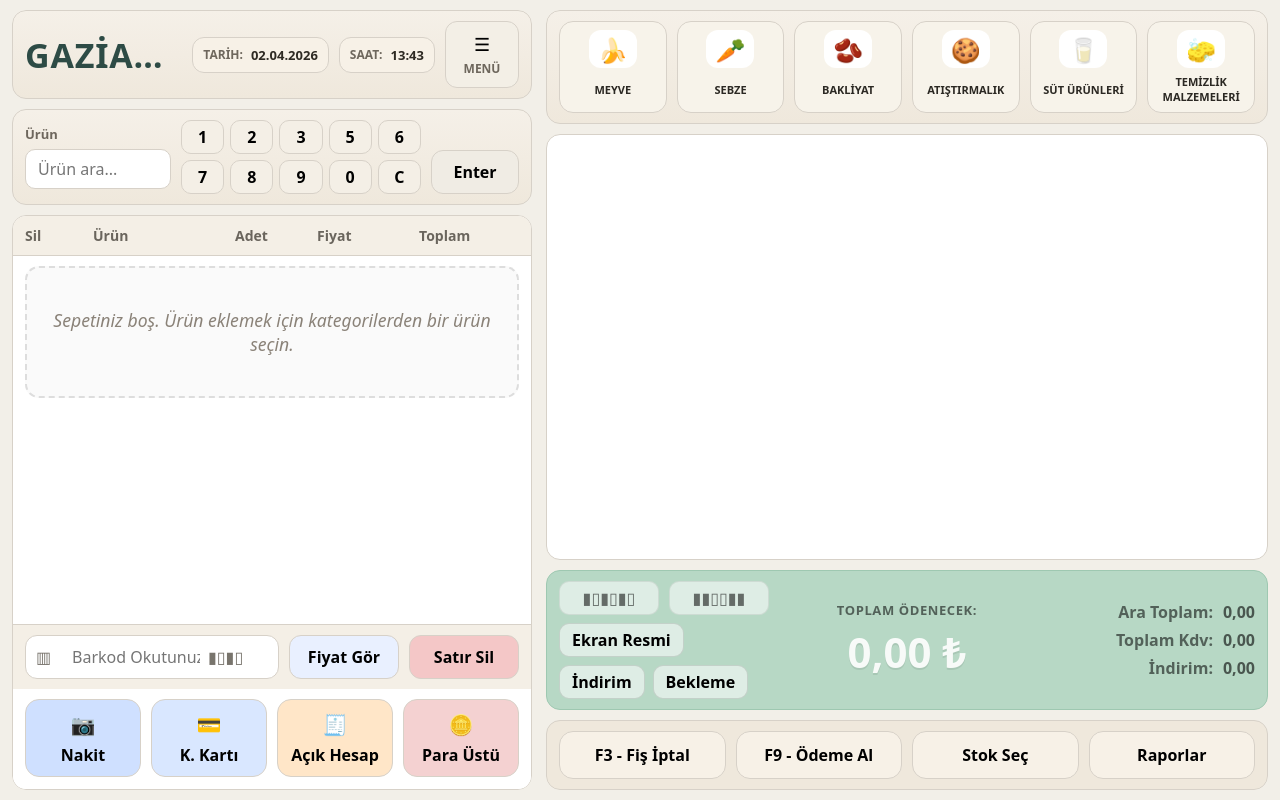
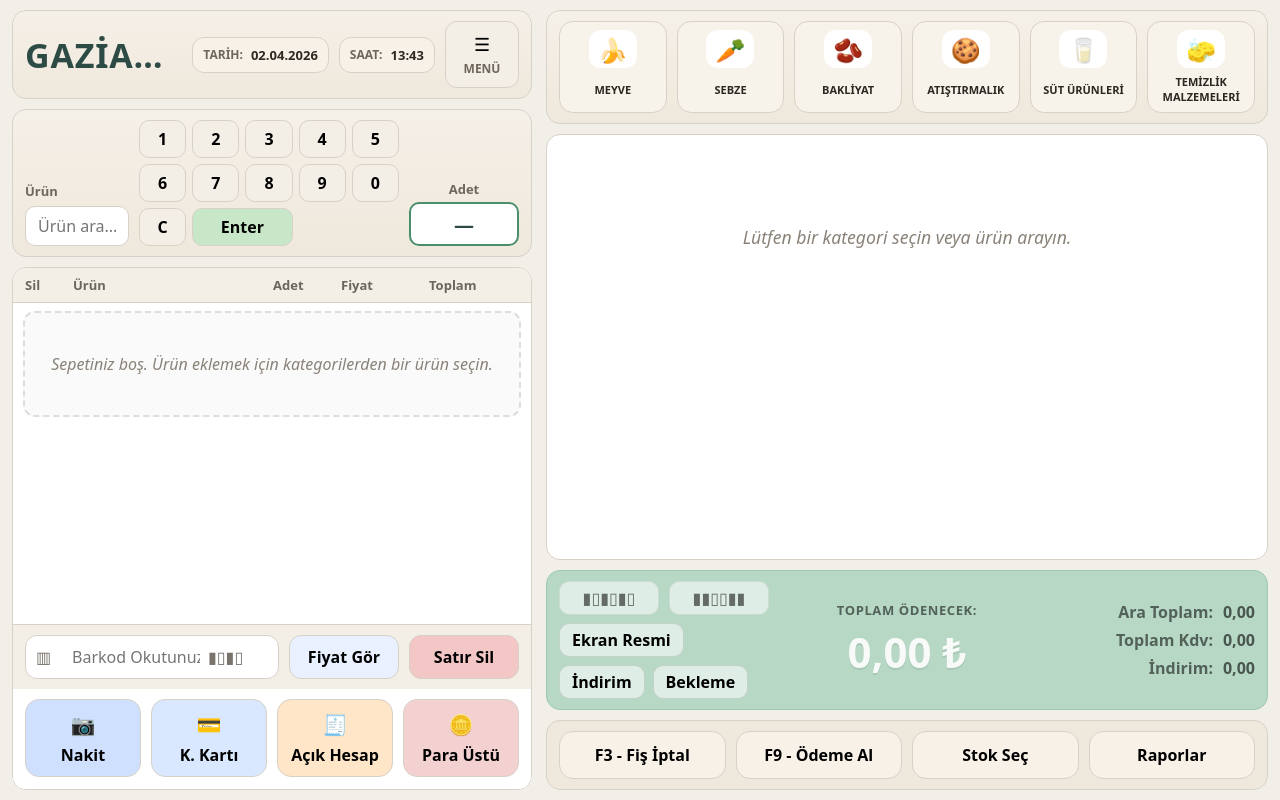
Before and after one commit to EsraKeskin42/market-sistem, a React (Vite) app: page / in a window 1280 px wide. Built offline with nearby package versions, Linux system fonts and the light colour scheme.

Commit message:
Enhance cart functionality and styles: introduce compact layout options, update grid structures, and improve product display with new item count and keypad features.

```diff
--- a/src/App.css
+++ b/src/App.css
@@ -206,8 +206,8 @@ body,
 /* Sepet (cart) */
 .cart {
   display: grid;
-  /* cartHead | cartRows(flex) | barcodeRow | payRow */
-  grid-template-rows: auto 1fr auto auto;
+  /* cartHead | cartRows(flex) | cartItemCount | barcodeRow | payRow */
+  grid-template-rows: auto 1fr auto auto auto;
   background: var(--panel-bg, #faf7f2);
   border: 1px solid var(--stroke, #d9d3c8);
   border-radius: 14px;
@@ -217,18 +217,18 @@ body,
 }
 
 .cartHead {
-  padding: 10px 12px;
+  padding: 8px 12px;
   background: #f4efe6;
   border-bottom: 1px solid var(--stroke, #d9d3c8);
   flex-shrink: 0;
 }
 
-/* Başlık sütunları - 5 sütunlu grid */
+/* Başlık sütunları */
 .cartCols {
   display: grid;
-  grid-template-columns: 56px 1fr 70px 90px 100px;
-  gap: 12px;
-  font-size: 14px;
+  grid-template-columns: 40px 1fr 60px 80px 90px;
+  gap: 8px;
+  font-size: 13px;
   color: #6a655d;
   font-weight: 800;
   align-items: center;
@@ -238,132 +238,112 @@ body,
 .cartRows {
   overflow-y: auto;
   overflow-x: hidden;
-  padding: 10px 12px;
+  padding: 8px 10px;
   background: #ffffff;
   min-height: 0;
 }
 
-/* SEPET SATIRI - YENİ GRID YAPISI */
-.cartRow {
+/* KOMPAKT SEPET SATIRI - Küçük boyut */
+.cartRow.compact {
   display: grid;
-  grid-template-columns: 56px 1fr 0px 70px 140px;
-  gap: 12px;
-  padding: 14px 12px;
-  border-radius: 14px;
+  grid-template-columns: 40px 1fr 0px 60px 90px;
+  gap: 8px;
+  padding: 8px 10px;
+  border-radius: 10px;
   background: #faf8f4;
-  border: 2px solid #eee7dc;
-  margin-bottom: 10px;
+  border: 1px solid #eee7dc;
+  margin-bottom: 6px;
   align-items: center;
-  min-height: 100px;
+  min-height: 50px;
 }
 
-/* YENİ: Yatay düzen - İkon sol, isim sağ (AYNI SATIRDA) */
-.cartNameHorizontal {
+/* Sadece ürün ismi - ikon yok */
+.cartNameCompact {
   display: flex;
-  flex-direction: row;
   align-items: center;
   justify-content: flex-start;
-  gap: 16px;
-  padding: 8px 0;
   overflow: hidden;
 }
 
-/* BÜYÜK İKON */
-.productIconBig {
-  font-size: 3.2rem;
-  line-height: 1;
-  flex-shrink: 0;
-  filter: drop-shadow(0 3px 6px rgba(0,0,0,0.15));
-  display: flex;
-  align-items: center;
-  justify-content: center;
-  width: 64px;
-  height: 64px;
-  background: #ffffff;
-  border-radius: 16px;
-  border: 2px solid #e8e4df;
-}
-
-/* BÜYÜK BOLD İSİM - SOLA YASLI */
-.productNameBold {
-  font-size: 1.35rem;
-  font-weight: 800;
-  color: #1a1a1a;
+/* Kompakt ürün ismi */
+.productNameCompact {
+  font-size: 1rem;
+  font-weight: 700;
+  color: #2b2823;
   text-align: left;
   text-transform: uppercase;
-  letter-spacing: 0.6px;
+  letter-spacing: 0.4px;
   line-height: 1.2;
-  flex: 1;
   overflow: hidden;
   text-overflow: ellipsis;
   white-space: nowrap;
 }
 
-/* Adet kontrol butonları */
-.cartControls {
+/* Kompakt adet kontrol butonları */
+.cartControls.compact {
   display: flex;
   flex-direction: column;
-  gap: 10px;
+  gap: 4px;
   align-items: center;
   justify-content: center;
 }
 
-.cartControls .mini {
-  width: 42px;
-  height: 42px;
-  border-radius: 12px;
-  border: 2px solid #d9d3c8;
+.cartControls.compact .mini.small {
+  width: 28px;
+  height: 28px;
+  border-radius: 8px;
+  border: 1px solid #d9d3c8;
   background: #f3efe7;
   cursor: pointer;
   font-weight: 900;
-  font-size: 1.3rem;
+  font-size: 1rem;
   display: flex;
   align-items: center;
   justify-content: center;
   transition: all 0.15s ease;
 }
 
-.cartControls .mini:hover {
+.cartControls.compact .mini.small:hover {
   background: #e8e4df;
   transform: scale(1.05);
 }
 
-/* Fiyat bölümü */
-.cartCalc {
+/* Kompakt fiyat bölümü */
+.cartCalc.compact {
   display: flex;
   flex-direction: column;
   align-items: flex-end;
   justify-content: center;
-  gap: 6px;
+  gap: 2px;
 }
 
-.calc {
-  font-size: 1rem;
+.calc.small {
+  font-size: 0.85rem;
   color: #6a655d;
   font-weight: 700;
 }
 
-.sum {
-  font-size: 1.4rem;
+.sum.small {
+  font-size: 1rem;
   font-weight: 900;
   color: #2d4b45;
 }
 
-.try {
-  font-size: 1.2rem;
+.try.small {
+  font-size: 0.9rem;
   font-weight: 900;
   color: #8a8278;
 }
 
-/* Sil butonu */
-.deleteBtn.mini {
-  width: 44px;
-  height: 44px;
+/* Kompakt sil butonu */
+.deleteBtn.mini.small {
+  width: 28px;
+  height: 28px;
   border-radius: 50%;
   background: #ffebee;
   color: #c62828;
-  border: 2px solid #ffcdd2;
-  font-size: 1.6rem;
+  border: 1px solid #ffcdd2;
+  font-size: 1.2rem;
   font-weight: 900;
   cursor: pointer;
   display: flex;
@@ -372,24 +352,49 @@ body,
   transition: all 0.15s ease;
 }
 
-.deleteBtn.mini:hover {
+.deleteBtn.mini.small:hover {
   background: #ffcdd2;
   transform: scale(1.1);
 }
 
+/* YENİ: Ürün Sayısı Bilgisi */
+.cartItemCount {
+  display: flex;
+  align-items: center;
+  justify-content: space-between;
+  padding: 8px 12px;
+  background: #f4efe6;
+  border-top: 1px solid var(--stroke, #d9d3c8);
+  border-bottom: 1px solid var(--stroke, #d9d3c8);
+}
+
+.itemCountLabel {
+  font-size: 13px;
+  font-weight: 700;
+  color: #6a655d;
+}
+
+.itemCountValue {
+  font-size: 14px;
+  font-weight: 900;
+  color: #2d4b45;
+  background: #ffffff;
+  padding: 4px 10px;
+  border-radius: 8px;
+  border: 1px solid #d9d3c8;
+}
+
 /* Boş sepet mesajı */
-.cartRows > div:first-child:only-child {
-  padding: 50px 20px;
+.emptyCartMessage {
+  padding: 40px 20px;
   text-align: center;
   color: #8a8278;
-  font-size: 1.1rem;
+  font-size: 1rem;
   font-style: italic;
   background: #fafafa;
-  border-radius: 14px;
+  border-radius: 12px;
   border: 2px dashed #ddd;
 }
-
-/* ESKİ .cartName .n ve .m STILLERİ KALDIRILDI - YENİ cartNameHorizontal KULLANILIYOR */
 
 /* Barkod satırı */
 .barcodeRow {
@@ -543,6 +548,7 @@ body,
   color: #2b2823;
   text-align: center;
   white-space: pre-line;
+  /* Uzun etiketlerin taşmasını önle */
   overflow: hidden;
   text-overflow: ellipsis;
   width: 100%;
@@ -733,3 +739,59 @@ body,
   text-overflow: ellipsis;
   white-space: nowrap;
 }
+
+/* Keypad ve Adet Girişi */
+.searchRow {
+  display: grid;
+  grid-template-columns: 1fr 260px 110px;
+  gap: 10px;
+  align-items: end;
+}
+
+.quantityDisplay {
+  display: grid;
+  grid-template-rows: auto 1fr;
+  gap: 4px;
+  text-align: center;
+}
+
+.qtyValue {
+  height: 44px;
+  background: #ffffff;
+  border: 2px solid #4a8f6b;
+  border-radius: 10px;
+  font-size: 20px;
+  font-weight: 900;
+  display: flex;
+  align-items: center;
+  justify-content: center;
+  color: #2d4b45;
+}
+
+.keypad {
+  display: grid;
+  grid-template-columns: repeat(5, 1fr);
+  gap: 6px;
+}
+
+.keypad button {
+  height: 38px;
+  font-size: 16px;
+  font-weight: 700;
+}
+
+.enterBtn {
+  background: #c8e6c8 !important;
+  font-weight: 800;
+  grid-column: span 2;
+}
+
+/* Boş ürün mesajı */
+.emptyProducts {
+  grid-column: 1 / -1;
+  padding: 80px 20px;
+  text-align: center;
+  color: #8a8278;
+  font-size: 1.1rem;
+  font-style: italic;
+}
--- a/src/App.tsx
+++ b/src/App.tsx
@@ -1,41 +1,40 @@
-import { useEffect, useMemo, useState } from 'react'
-import './App.css'
+import { useEffect, useMemo, useState, useCallback } from 'react';
+import './App.css';
 
 interface CartItem {
-  name: string
-  price: string
-  numericPrice: number
-  qty: number
-  art: string
+  name: string;
+  price: string;
+  numericPrice: number;
+  qty: number;
+  art: string;
 }
 
 function App() {
-  const win = globalThis as any
-  const cityFromElectron = win?.market?.city as string | null | undefined
+  const win = globalThis as any;
+  const cityFromElectron = win?.market?.city as string | null | undefined;
 
   const [storeName] = useState(() => {
-    const cityFromStorage =
-      typeof window !== 'undefined' ? window.localStorage.getItem('market_city') : null
-    return cityFromElectron || cityFromStorage || 'GAZİANTEP'
-  })
+    const cityFromStorage = typeof window !== 'undefined' ? window.localStorage.getItem('market_city') : null;
+    return cityFromElectron || cityFromStorage || 'GAZİANTEP';
+  });
 
-  const [activeCategoryId, setActiveCategoryId] = useState<string | null>(null)
-  const [now, setNow] = useState(() => new Date())
-  const [cart, setCart] = useState<CartItem[]>([])
+  const [activeCategoryId, setActiveCategoryId] = useState<string | null>(null);
+  const [searchTerm, setSearchTerm] = useState('');
+  const [quantityInput, setQuantityInput] = useState('');
+  const [now, setNow] = useState(() => new Date());
+  const [cart, setCart] = useState<CartItem[]>([]);
 
-  // Saat güncellemesi
   useEffect(() => {
-    const t = setInterval(() => setNow(new Date()), 1000)
-    return () => clearInterval(t)
-  }, [])
+    const t = setInterval(() => setNow(new Date()), 1000);
+    return () => clearInterval(t);
+  }, []);
 
-  // Electron'dan şehir gelirse kaydet
   useEffect(() => {
-    if (!cityFromElectron) return
+    if (!cityFromElectron) return;
     try {
-      window.localStorage.setItem('market_city', cityFromElectron)
+      window.localStorage.setItem('market_city', cityFromElectron);
     } catch {}
-  }, [cityFromElectron])
+  }, [cityFromElectron]);
 
   const categories = useMemo(() => [
     { id: 'meyve', label: 'MEYVE', icon: '🍌' },
@@ -44,9 +43,8 @@ function App() {
     { id: 'atis', label: 'ATIŞTIRMALIK', icon: '🍪' },
     { id: 'sut', label: 'SÜT ÜRÜNLERİ', icon: '🥛' },
     { id: 'temizlik', label: 'TEMİZLİK\nMALZEMELERİ', icon: '🧽' },
-  ], [])
+  ], []);
 
-  // ====================== ÜRÜN VERİLERİ ======================
   const productsByCategory = useMemo(() => ({
     meyve: [
       { name: 'MUZ', price: '25,00 TL', art: '🍌' },
@@ -114,88 +112,113 @@ function App() {
       { name: 'KAĞIT HAVLU (6\'lı)', price: '85,00 TL', art: '🧻' },
       { name: 'TUVALET KAĞIDI (16\'lı)', price: '140,00 TL', art: '🧻' }
     ],
-  } as Record<string, Array<{ name: string; price: string; art: string }>>), [])
+  } as Record<string, Array<{ name: string; price: string; art: string }>>), []);
+
+  const allProducts = useMemo(() => Object.values(productsByCategory).flat(), [productsByCategory]);
 
   const activeProducts = useMemo(() => {
-    if (!activeCategoryId) return []
-    return productsByCategory[activeCategoryId] ?? []
-  }, [activeCategoryId, productsByCategory])
+    if (searchTerm.trim()) {
+      const term = searchTerm.toLowerCase().trim();
+      return allProducts.filter(p => p.name.toLowerCase().includes(term));
+    }
+    if (activeCategoryId) return productsByCategory[activeCategoryId] ?? [];
+    return [];
+  }, [searchTerm, activeCategoryId, allProducts, productsByCategory]);
 
-  // Fiyatı sayıya çevirme
   const parsePrice = (priceStr: string): number => {
-    return parseFloat(priceStr.replace(',', '.').replace(' TL', ''))
+    return parseFloat(priceStr.replace(',', '.').replace(' TL', '')) || 0;
+  };
+
+  // ====================== ÜRÜN EKLEME ======================
+  const addToCart = useCallback((product: { name: string; price: string; art: string }, customQty?: number) => {
+    const qtyToAdd = customQty !== undefined
+      ? customQty
+      : (quantityInput ? parseInt(quantityInput) || 1 : 1);
+
+    if (qtyToAdd < 1) return;
+
+    const numericPrice = parsePrice(product.price);
+
+    setCart((prev) => {
+      const existingIndex = prev.findIndex(item => item.name === product.name);
+      if (existingIndex !== -1) {
+        const updated = [...prev];
+        updated[existingIndex].qty += qtyToAdd;
+        return updated;
+      } else {
+        return [...prev, {
+          name: product.name,
+          price: product.price,
+          numericPrice,
+          qty: qtyToAdd,
+          art: product.art
+        }];
+      }
+    });
+
+    setQuantityInput('');
+  }, [quantityInput]);
+
+  // ====================== KEYPAD ENTER (EN ÖNEMLİ DÜZELTME) ======================
+  const handleKeypadEnter = useCallback(() => {
+    const currentInput = quantityInput.trim();
+    if (!currentInput || activeProducts.length === 0) {
+      setQuantityInput('');
+      return;
     }
 
-  // Sepete ürün ekleme
-  const addToCart = (product: { name: string; price: string; art: string }) => {
-    const numericPrice = parsePrice(product.price)
-
-    setCart(prev => {
-      const existingIndex = prev.findIndex(item => item.name === product.name)
-
-      if (existingIndex !== -1) {
-        // Aynı ürün varsa adet artır
-        const updated = [...prev]
-        updated[existingIndex] = {
-          ...updated[existingIndex],
-          qty: updated[existingIndex].qty + 1
-        }
-        return updated
-      } else {
-        // Yeni ürün ekle
-        return [
-          ...prev,
-          { name: product.name, price: product.price, numericPrice, qty: 1, art: product.art }
-        ]
-      }
-    })
+    const qty = parseInt(currentInput);
+    if (isNaN(qty) || qty < 1) {
+      setQuantityInput('');
+      return;
     }
 
-  // Sepetten ürün tamamen silme
+    // En güncel değeri kullanarak ekle
+    addToCart(activeProducts[0], qty);
+  }, [quantityInput, activeProducts, addToCart]);
+
+  const handleKeypad = (key: string) => {
+    if (key === 'C') {
+      setQuantityInput('');
+    } else if (key === 'Enter') {
+      handleKeypadEnter();
+    } else {
+      setQuantityInput(prev => (prev + key).slice(0, 5));
+    }
+  };
+
   const removeFromCart = (index: number) => {
-    setCart(prev => prev.filter((_, i) => i !== index))
-  }
+    setCart(prev => prev.filter((_, i) => i !== index));
+  };
 
-  // Adet değiştirme (artırma / azaltma)
   const changeQuantity = (index: number, delta: number) => {
     setCart(prev => {
-      const newCart = [...prev]
-      const currentQty = newCart[index].qty
-      const newQty = currentQty + delta
+      const newCart = [...prev];
+      const newQty = newCart[index].qty + delta;
+      if (newQty < 1) return newCart.filter((_, i) => i !== index);
+      newCart[index].qty = newQty;
+      return newCart;
+    });
+  };
 
-      if (newQty < 1) {
-        return newCart.filter((_, i) => i !== index)
-      }
-
-      newCart[index] = {
-        ...newCart[index],
-        qty: newQty
-      }
-
-      return newCart
-    })
-  }
-
-  // Toplamları hesaplama
   const totals = useMemo(() => {
-    const subtotal = cart.reduce((sum, item) => sum + item.numericPrice * item.qty, 0)
-    const tax = subtotal * 0.08 // %8 KDV
-    const discount = 0
-    const total = subtotal + tax - discount
+    const subtotal = cart.reduce((sum, item) => sum + item.numericPrice * item.qty, 0);
+    const tax = subtotal * 0.08;
+    const total = subtotal + tax;
 
     return {
       subtotal: subtotal.toFixed(2).replace('.', ','),
       tax: tax.toFixed(2).replace('.', ','),
-      discount: discount.toFixed(2).replace('.', ','),
-      total: total.toFixed(2).replace('.', ',')
-    }
-  }, [cart])
+      discount: '0,00',
+      total: total.toFixed(2).replace('.', ','),
+      totalItems: cart.reduce((sum, item) => sum + item.qty, 0)
+    };
+  }, [cart]);
 
   return (
     <div className="pos">
       <div className="posGrid">
         <aside className="left">
-          {/* Brand Row */}
           <div className="brandRow">
             <div className="brand">{storeName}</div>
             <div className="dt">
@@ -218,28 +241,36 @@ function App() {
             </button>
           </div>
 
-          {/* Search Row */}
           <div className="searchRow">
             <label className="field">
               <div className="fieldLabel">Ürün</div>
-              <input className="fieldInput" placeholder="Ürün ara..." />
+              <input
+                className="fieldInput"
+                placeholder="Ürün ara..."
+                value={searchTerm}
+                onChange={(e) => setSearchTerm(e.target.value)}
+              />
             </label>
+
             <div className="keypad">
-              <button type="button">1</button>
-              <button type="button">2</button>
-              <button type="button">3</button>
-              <button type="button">5</button>
-              <button type="button">6</button>
-              <button type="button">7</button>
-              <button type="button">8</button>
-              <button type="button">9</button>
-              <button type="button">0</button>
-              <button type="button">C</button>
-            </div>
-            <button className="enterBtn" type="button">Enter</button>
+              {['1','2','3','4','5','6','7','8','9','0','C','Enter'].map(key => (
+                <button
+                  key={key}
+                  type="button"
+                  onClick={() => handleKeypad(key)}
+                  className={key === 'Enter' ? 'enterBtn' : ''}
+                >
+                  {key}
+                </button>
+              ))}
             </div>
 
-          {/* ====================== SEPET ====================== */}
+            <div className="quantityDisplay">
+              <div className="fieldLabel">Adet</div>
+              <div className="qtyValue">{quantityInput || '—'}</div>
+            </div>
+          </div>
+
           <div className="cart">
             <div className="cartHead">
               <div className="cartCols">
@@ -250,62 +281,42 @@ function App() {
                 <span>Toplam</span>
               </div>
             </div>
-
             <div className="cartRows">
               {cart.length === 0 ? (
-                <div style={{ padding: '40px 20px', textAlign: 'center', color: '#8a8278', fontStyle: 'italic' }}>
+                <div className="emptyCartMessage">
                   Sepetiniz boş. Ürün eklemek için kategorilerden bir ürün seçin.
                 </div>
               ) : (
                 cart.map((item, index) => {
-                  const lineTotal = (item.numericPrice * item.qty).toFixed(2).replace('.', ',')
-
+                  const lineTotal = (item.numericPrice * item.qty).toFixed(2).replace('.', ',');
                   return (
-                    <div className="cartRow" key={index}>
-                      <button
-                        className="mini deleteBtn"
-                        type="button"
-                        onClick={() => removeFromCart(index)}
-                      >
-                        ×
-                      </button>
-
-                      {/* YENİ: Yatay düzen - İkon sol, büyük bold isim sağ */}
-                      <div className="cartNameHorizontal">
-                        <div className="productIconBig">{item.art}</div>
-                        <div className="productNameBold">{item.name}</div>
+                    <div className="cartRow compact" key={index}>
+                      <button className="mini deleteBtn small" type="button" onClick={() => removeFromCart(index)}>×</button>
+                      <div className="cartNameCompact">
+                        <div className="productNameCompact">{item.name}</div>
                       </div>
-
-                      {/* Boş sütun - grid dengesi için */}
                       <div></div>
-
-                      <div className="cartControls">
-                        <button
-                          className="mini"
-                          type="button"
-                          onClick={() => changeQuantity(index, -1)}
-                        >
-                          −
-                        </button>
-                        <button
-                          className="mini"
-                          type="button"
-                          onClick={() => changeQuantity(index, 1)}
-                        >
-                          ＋
-                        </button>
+                      <div className="cartControls compact">
+                        <button className="mini small" type="button" onClick={() => changeQuantity(index, -1)}>−</button>
+                        <button className="mini small" type="button" onClick={() => changeQuantity(index, 1)}>＋</button>
                       </div>
-
-                      <div className="cartCalc">
-                        <div className="calc">{item.qty} × {item.price}</div>
-                        <div className="sum">{lineTotal}</div>
-                        <div className="try" aria-hidden="true">₺</div>
+                      <div className="cartCalc compact">
+                        <div className="calc small">{item.qty} × {item.price}</div>
+                        <div className="sum small">{lineTotal}</div>
+                        <div className="try small" aria-hidden="true">₺</div>
                       </div>
                     </div>
-                  )
+                  );
                 })
               )}
             </div>
+
+            {cart.length > 0 && (
+              <div className="cartItemCount">
+                <span className="itemCountLabel">Sepetteki Ürünler:</span>
+                <span className="itemCountValue">{totals.totalItems} adet</span>
+              </div>
+            )}
 
             <div className="barcodeRow">
               <div className="barcodeInput">
@@ -319,20 +330,16 @@ function App() {
 
             <div className="payRow">
               <button className="payBtn cash" type="button">
-                <span className="payIcon" aria-hidden="true">📷</span>
-                Nakit
+                <span className="payIcon" aria-hidden="true">📷</span> Nakit
               </button>
               <button className="payBtn card" type="button">
-                <span className="payIcon" aria-hidden="true">💳</span>
-                K. Kartı
+                <span className="payIcon" aria-hidden="true">💳</span> K. Kartı
               </button>
               <button className="payBtn open" type="button">
-                <span className="payIcon" aria-hidden="true">🧾</span>
-                Açık Hesap
+                <span className="payIcon" aria-hidden="true">🧾</span> Açık Hesap
               </button>
               <button className="payBtn change" type="button">
-                <span className="payIcon" aria-hidden="true">🪙</span>
-                Para Üstü
+                <span className="payIcon" aria-hidden="true">🪙</span> Para Üstü
               </button>
             </div>
           </div>
@@ -341,24 +348,32 @@ function App() {
         <main className="right">
           <div className="cats">
             {categories.map((c) => {
-              const active = c.id === activeCategoryId
+              const active = c.id === activeCategoryId;
               return (
                 <button
                   className={`cat ${active ? 'active' : ''}`}
                   type="button"
                   key={c.id}
-                  onClick={() => setActiveCategoryId(c.id)}
+                  onClick={() => {
+                    setActiveCategoryId(c.id);
+                    setSearchTerm('');
+                  }}
                 >
                   <div className="catIco" aria-hidden="true">{c.icon}</div>
                   <div className="catLbl">{c.label}</div>
                 </button>
-              )
+              );
             })}
           </div>
 
           <div className="productsWrap">
             <div className="products">
-              {activeProducts.map((p, idx) => (
+              {activeProducts.length === 0 ? (
+                <div className="emptyProducts">
+                  {searchTerm ? 'Aradığınız ürün bulunamadı.' : 'Lütfen bir kategori seçin veya ürün arayın.'}
+                </div>
+              ) : (
+                activeProducts.map((p, idx) => (
                   <button
                     className="prod"
                     type="button"
@@ -369,7 +384,8 @@ function App() {
                     <div className="prodName">{p.name}</div>
                     <div className="prodPrice">{p.price}</div>
                   </button>
-              ))}
+                ))
+              )}
             </div>
           </div>
 
@@ -385,12 +401,10 @@ function App() {
                 <button className="miniAction" type="button">Bekleme</button>
               </div>
             </div>
-
             <div className="totalMid">
               <div className="totalTitle">TOPLAM ÖDENECEK:</div>
               <div className="totalValue">{totals.total} ₺</div>
             </div>
-
             <div className="totalRight">
               <div className="totals">
                 <div><span>Ara Toplam:</span><b>{totals.subtotal}</b></div>
@@ -409,7 +423,7 @@ function App() {
         </main>
       </div>
     </div>
-  )
+  );
 }
 
-export default App
+export default App;
```
Lines whose indentation alone changed are shown as unchanged.
